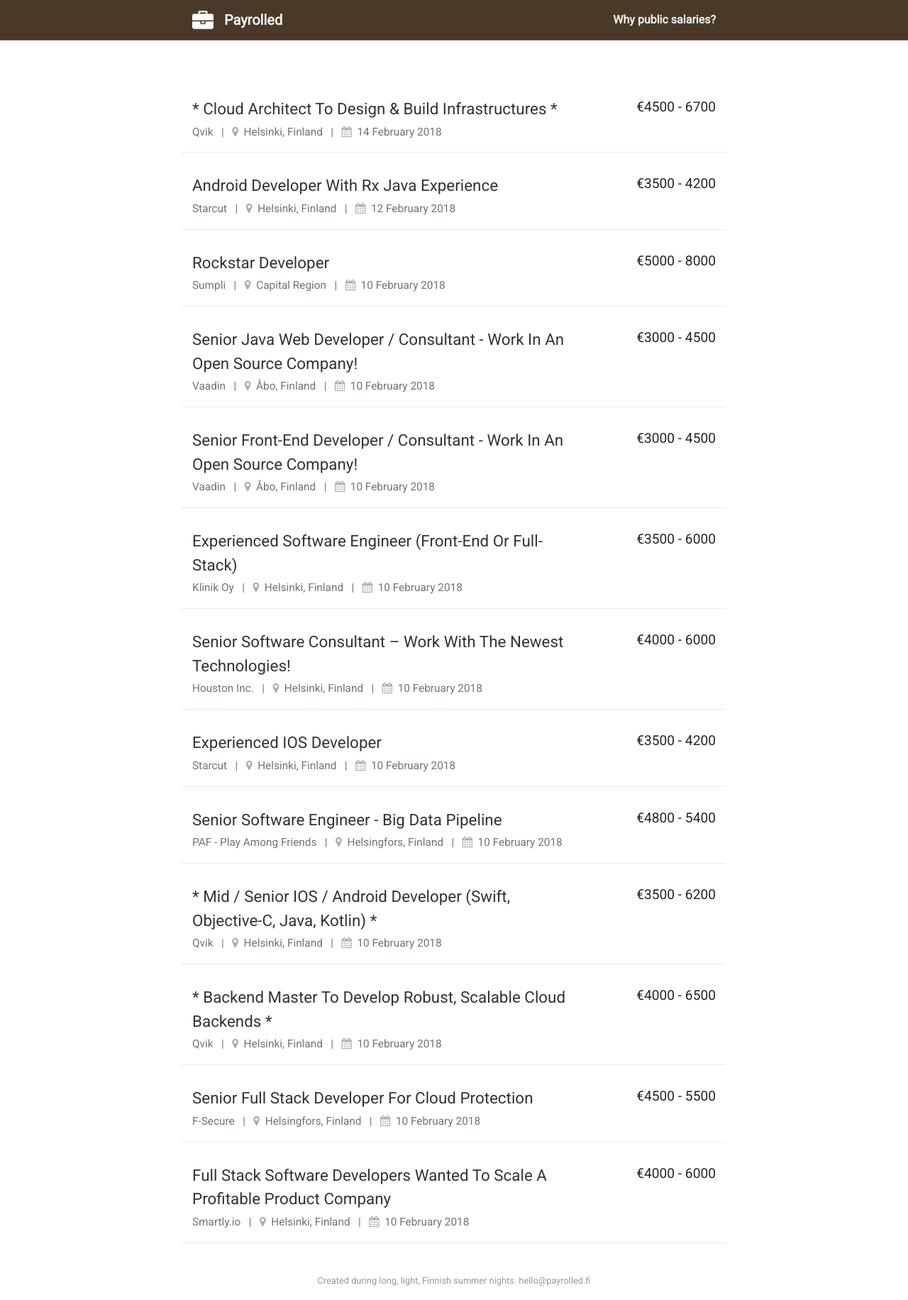
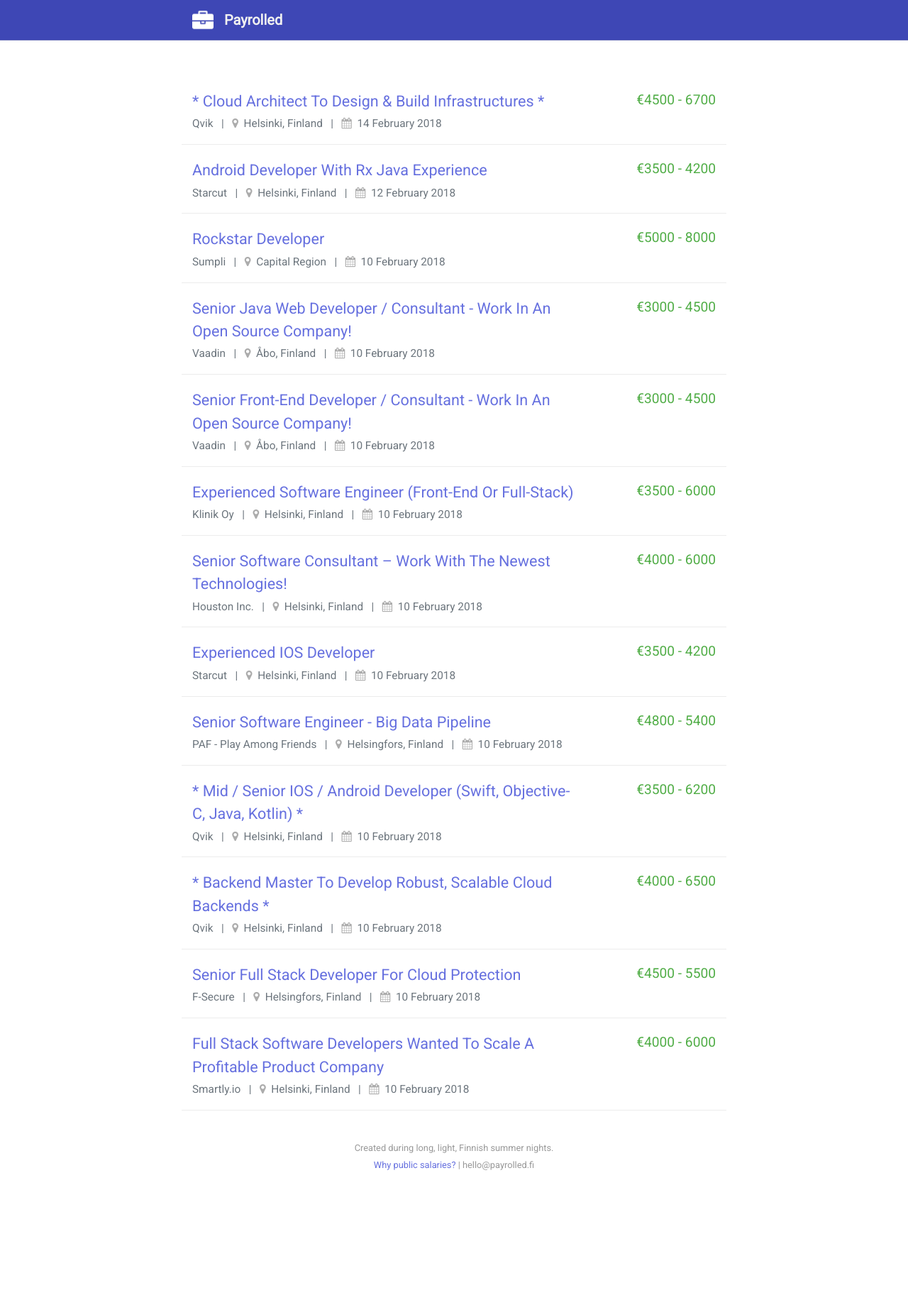
Before and after one commit to finspin/payrolled.fi, a Jekyll site: the page built from index.md, in a window 1280 px wide. Shown: the whole page at 71% size. Built offline with Jekyll 4.4.1, drawn with Linux system fonts in a browser that asks for light colours; nearby versions of some CDN libraries; some web fonts are replaced; after the commit the page ends 1653 px from its top, so only the background shows below that.

Commit message:
Small adjustments for mobile layout

```diff
--- a/_includes/footer.html
+++ b/_includes/footer.html
@@ -1,7 +1,7 @@
 <footer>
     <div class="container">
         <div class="col-md-8 offset-md-2">
-            <p><small>Created during long, light, Finnish summer nights. hello@payrolled.fi</small></p>
+            <p><small>Created during long, light, Finnish summer nights.<br><a href="/why">Why public salaries?</a> | hello@payrolled.fi</small></p>
         </div>
     </div>
     <script src="https://cdnjs.cloudflare.com/ajax/libs/jquery/3.3.1/jquery.min.js"></script>
--- a/_includes/navigation.html
+++ b/_includes/navigation.html
@@ -3,9 +3,9 @@
         <a href="/" class="navbar-brand">
             <img src="/img/briefcase.png" width="30" height="30" alt="Payrolled" class="d-inline-block align-top"/>&nbsp;&nbsp;&nbsp;Payrolled
         </a>
-        <ul class="navbar-nav ml-auto">
-            <li class="nav-item"><a href="/why">Why public salaries?</a></li>
-            <!--<li class="nav-item"><a href="/jobs/new" class="btn-addjob">Post a job</a></li>-->
-        </ul>
+        <!--<ul class="navbar-nav ml-auto">-->
+            <!--<li class="nav-item"><a href="/why">Why public salaries?</a></li>-->
+            <!--&lt;!&ndash;<li class="nav-item"><a href="/jobs/new" class="btn-addjob">Post a job</a></li>&ndash;&gt;-->
+        <!--</ul>-->
     </div>
 </nav>
--- a/_layouts/homepage.html
+++ b/_layouts/homepage.html
@@ -6,7 +6,7 @@
 
 <div class="content container">
     <div class="job-listing">
-        {% assign sorted_jobs = (site.data.jobs | sort: 'date') | reverse %}
+        {% assign sorted_jobs = site.data.jobs | sort: 'date' | reverse %}
         {% for job in sorted_jobs %}
             <a href="#">
                 <div class="row job">
--- a/css/style.css
+++ b/css/style.css
@@ -17,14 +17,6 @@
     }
 }
 
-/*Fix for issue with toggle menu bar icon being pushed to the center*/
-/*together with site name*/
-@media (max-width: 575px) {
-    .container{
-        margin-left: 0;
-        margin-right: 0;
-    }
-}
 
 
 /********** GENERAL **********/
@@ -70,8 +62,9 @@
 }
 
 .navbar {
-    background-color: #4A3929 !important;
+    background-color: #3e47b5 !important;
     border-bottom: 1px solid rgba(179, 179, 179, 0.3);
+    padding: 0.5rem 0;
 }
 
 .navbar-nav > li {
@@ -137,7 +130,6 @@
 
 .job-listing a {
     display: block;
-    color: #333;
 }
 
 .job-listing a:hover {
@@ -147,7 +139,7 @@
 
 .job-listing .row.job {
     padding-bottom: 15px;
-    padding-top: 30px;
+    padding-top: 20px;
     border-bottom: 1px solid #ececec;
 }
 
@@ -160,14 +152,19 @@
     font-size: 1.4rem;
 }
 
-a .job-title {
-    color: #222;
+.job-title a {
+    color: #6670df;
     font-weight: 400;
     font-size: 1.35rem;
 }
 
+.job-title a:hover {
+    color: #6670df;
+}
+
 .job-salary {
     text-align: left;
+    color: #50ad46;
 }
 
 @media(min-width: 992px){
@@ -222,6 +219,10 @@
 
 footer p {
     text-align: center;
+}
+
+footer a {
+    color: #6670df;
 }
 
 /********** LOGIN FORM **********/
@@ -447,3 +448,36 @@
     right: 10px;
     bottom: -.5em;
 }
+
+/*Fix for issue with toggle menu bar icon being pushed to the center*/
+/*together with site name*/
+@media (max-width: 575px) {
+    .container{
+        margin-left: 0;
+        margin-right: 0;
+    }
+
+    .job-listing {
+        font-size: 0.95rem;
+    }
+
+    .job-title {
+        margin-bottom: 0.2rem;
+    }
+
+    .job-title a {
+        font-size: 0.9rem;
+    }
+
+    .job-salary {
+        font-size: 0.9rem;
+    }
+
+    /*a .job-title {*/
+    /*font-size: 1rem;*/
+    /*}*/
+
+    /*.job-listing {*/
+    /*font-size: 1rem;*/
+    /*}*/
+}
```
Also changed, not shown: 1 other file.
